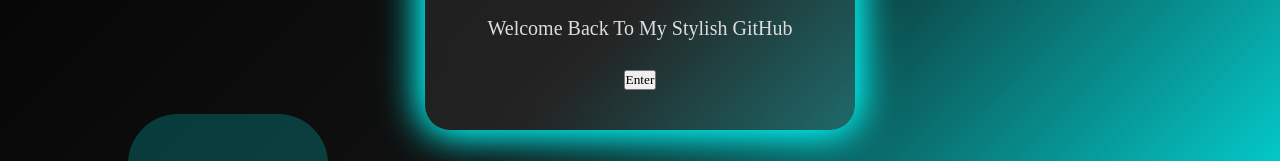
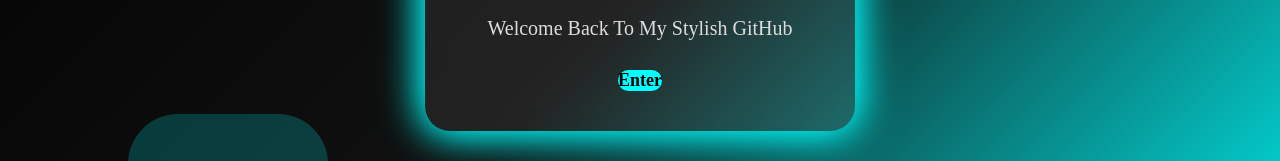
Before and after one commit to Sgowtham56/New-index, a plain HTML site: page index.html in a window 1280 px wide. Shown: the part 396-557 px from the top of the page. Drawn offline with Linux system fonts and the light colour scheme.

Commit message:
Fix typo in button CSS selector

```diff
--- a/index.html
+++ b/index.html
@@ -48,7 +48,7 @@
         font-size: 20px;
         margin-bottom: 30px;
     }
-    bitton{
+    button{
         padding-right: 15px 35px;
         border: none;
         border-radius: 40px;
```
